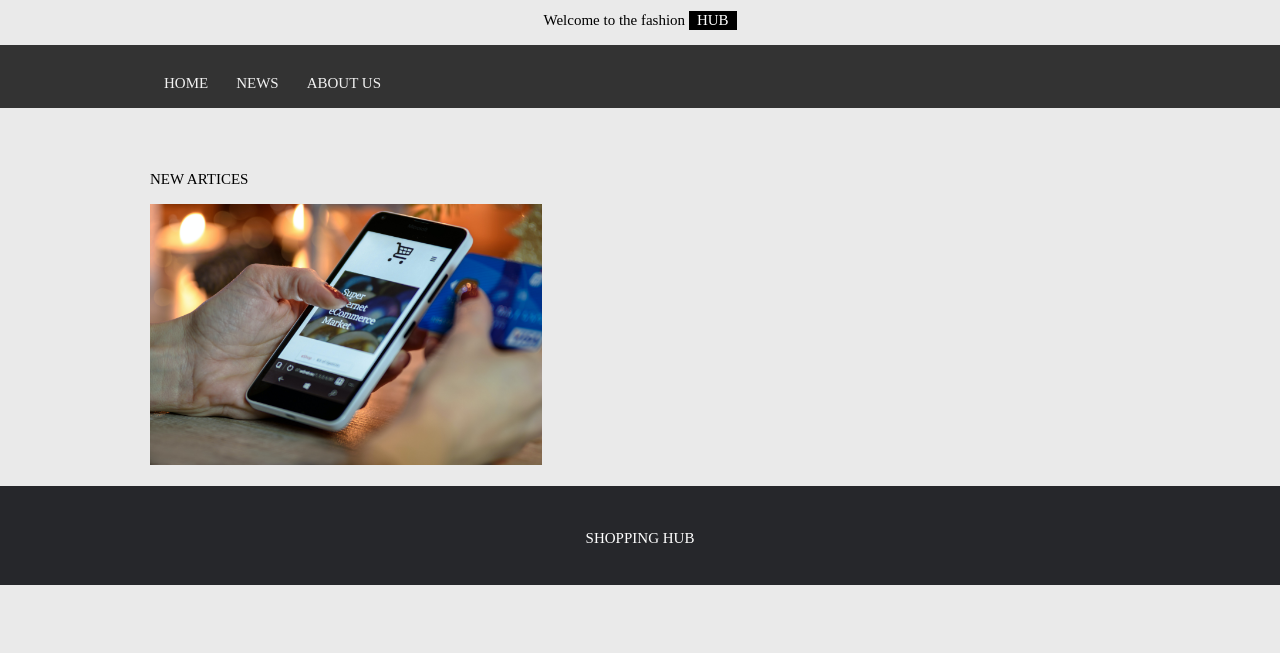
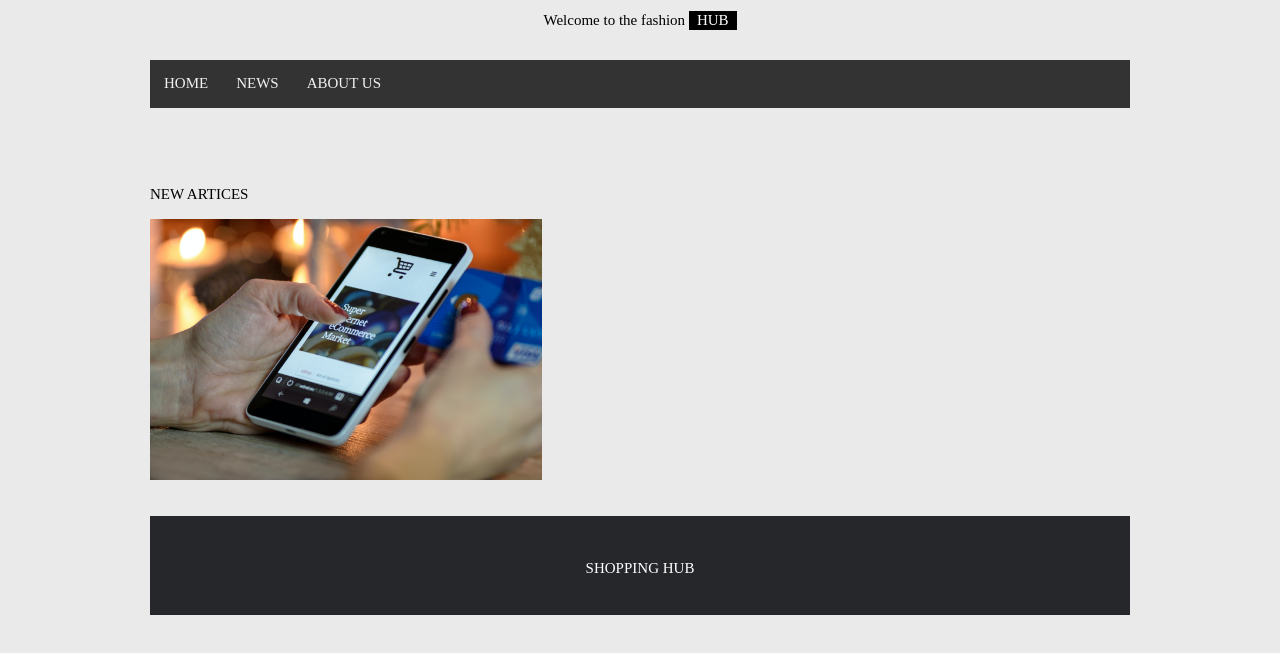
Before and after one commit to praveensudharsanan/finalproject, a plain HTML site: page PraveensudharsananProjectfiles/latestnews.html in a window 1280 px wide. Shown: the part 81-734 px from the top of the page. Drawn offline with Linux system fonts and the light colour scheme.

Commit message:
footer style changed

```diff
--- a/PraveensudharsananProjectfiles/latestnews.html
+++ b/PraveensudharsananProjectfiles/latestnews.html
@@ -19,8 +19,8 @@
         <header class="style">
             <h1><b>SHOPPING NEWS</b></h1>
             <p>Welcome to the fashion <span class="padding">HUB</span></p>
-            <nav class="topnav">
-                <div class="container">
+            <nav class="container">
+                <div class="topnav">
                     <a href="#">HOME</a>
                     <a href="#">NEWS</a>
                     <a href="#">ABOUT US</a>
@@ -33,10 +33,10 @@
             <img src="images/shop.jpg" alt="browsing">
 
         </div>
+        <div class="container"><div class="footer">
+            <p>SHOPPING HUB</p>
+        </div></div>
 
-        <div class="footer">
-            <p>SHOPPING HUB</p>
-        </div>
 
     </main>
 </body>
```
